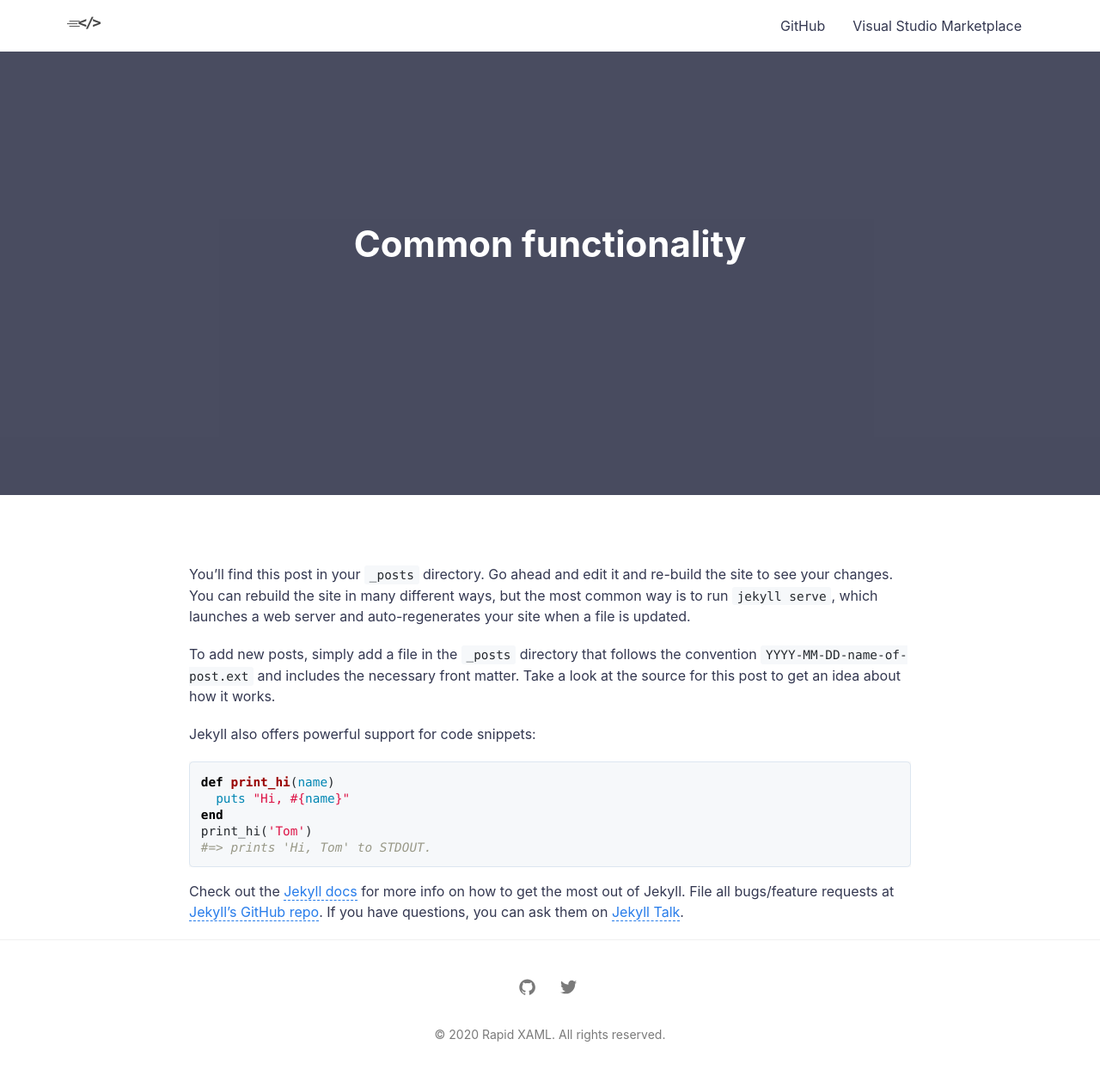
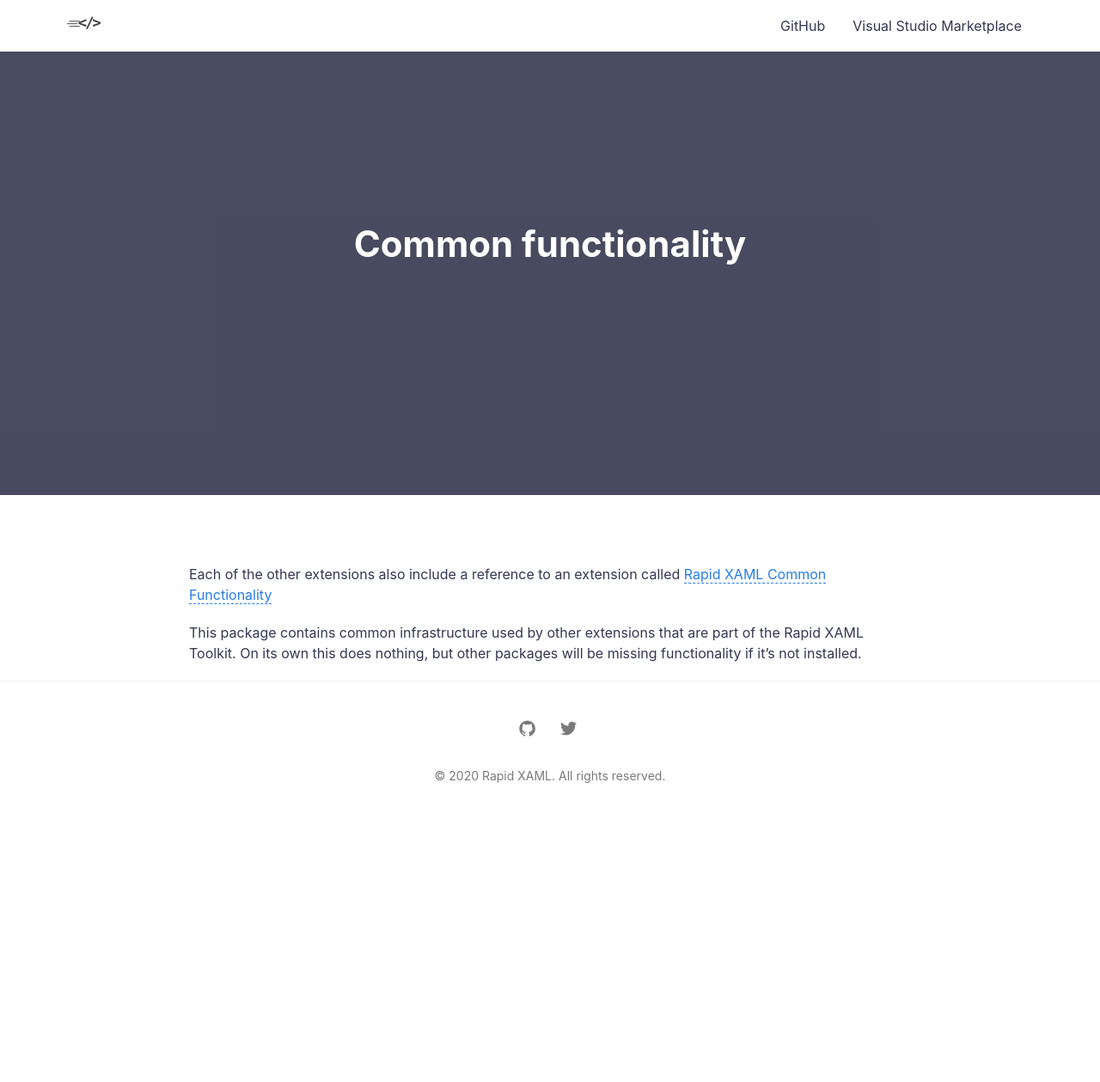
Before and after one commit to mrlacey/RapidXamlDev, a Jekyll site: the page built from _posts/2020-01-01-common.md, in a window 1280 px wide. Shown: the whole page at 86% size. Built offline with Jekyll 4.4.1, drawn with Linux system fonts in a browser that asks for light colours; after the commit the page ends 958 px from its top, so only the background shows below that.

Commit message:
common page content

```diff
--- a/_posts/2020-01-01-common.md
+++ b/_posts/2020-01-01-common.md
@@ -6,22 +6,6 @@
 permalink: common
 ---
 
-You’ll find this post in your `_posts` directory. Go ahead and edit it and re-build the site to see your changes. You can rebuild the site in many different ways, but the most common way is to run `jekyll serve`, which launches a web server and auto-regenerates your site when a file is updated.
+Each of the other extensions also include a reference to an extension called [Rapid XAML Common Functionality](https://marketplace.visualstudio.com/items?itemName=MattLaceyLtd.RapidXamlCommon)
 
-To add new posts, simply add a file in the `_posts` directory that follows the convention `YYYY-MM-DD-name-of-post.ext` and includes the necessary front matter. Take a look at the source for this post to get an idea about how it works.
-
-Jekyll also offers powerful support for code snippets:
-
-{% highlight ruby %}
-def print_hi(name)
-  puts "Hi, #{name}"
-end
-print_hi('Tom')
-#=> prints 'Hi, Tom' to STDOUT.
-{% endhighlight %}
-
-Check out the [Jekyll docs][jekyll-docs] for more info on how to get the most out of Jekyll. File all bugs/feature requests at [Jekyll’s GitHub repo][jekyll-gh]. If you have questions, you can ask them on [Jekyll Talk][jekyll-talk].
-
-[jekyll-docs]: http://jekyllrb.com/docs/home
-[jekyll-gh]:   https://github.com/jekyll/jekyll
-[jekyll-talk]: https://talk.jekyllrb.com/
+This package contains common infrastructure used by other extensions that are part of the Rapid XAML Toolkit. On its own this does nothing, but other packages will be missing functionality if it's not installed.
```
